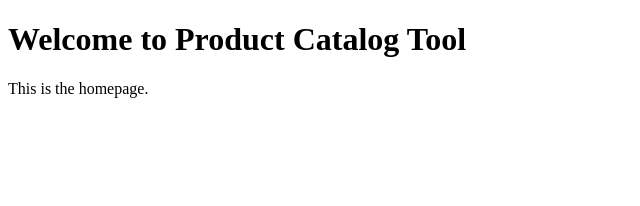
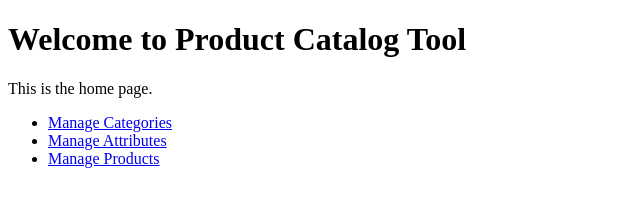
Before and after one commit to Preethi98765/product, a plain HTML site: page templates/index.html in a window 1280 px wide. Shown: the whole page, without its empty margins (0-640 px from the left). Drawn offline with Linux system fonts and the light colour scheme.

Commit message:
Update index.html

```diff
--- a/templates/index.html
+++ b/templates/index.html
@@ -1,10 +1,17 @@
 <!DOCTYPE html>
-<html>
+<html lang="en">
 <head>
+    <meta charset="UTF-8">
     <title>Product Catalog Tool</title>
 </head>
 <body>
     <h1>Welcome to Product Catalog Tool</h1>
-    <p>This is the homepage.</p>
+    <p>This is the home page.</p>
+
+    <ul>
+        <li><a href="/categories">Manage Categories</a></li>
+        <li><a href="/attributes">Manage Attributes</a></li>
+        <li><a href="/products">Manage Products</a></li>
+    </ul>
 </body>
 </html>
```
